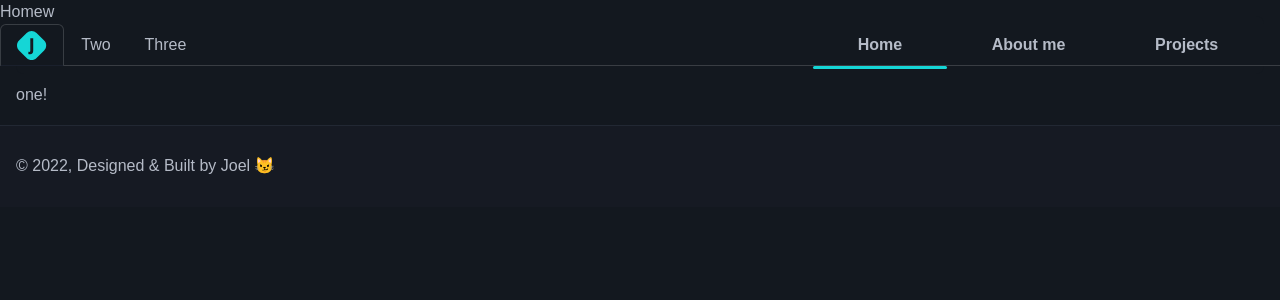
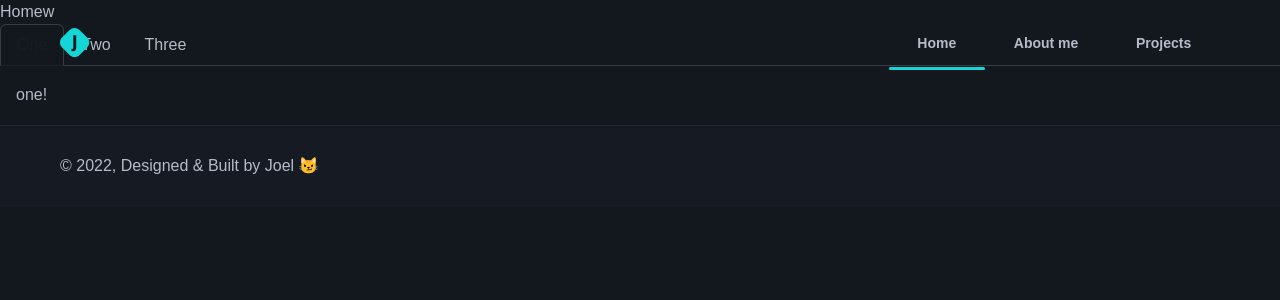
Before and after one commit to Ryusse/portfolio-nextjs, a Next.js app: page / in a window 1280 px wide. Shown: the top 300 px of the page. Built offline with nearby package versions, Linux system fonts and the light colour scheme; some icons are missing.

Commit message:
fixed layout header and container

```diff
--- a/pages/about/index.tsx
+++ b/pages/about/index.tsx
@@ -36,7 +36,7 @@ const About: NextPage = () => {
         left="50%"
         transform="translateX(-50%)"
       >
-        <Layout columns={2} containerStyles={{ padding: { base: 0, lg: 4 } }}>
+        <Layout columns={2} containerStyles={{ paddingX: 0 }}>
           <AboutSidebar />
           <AboutContent />
         </Layout>
--- a/shared/elements/molecules/AboutProfileMobile/index.tsx
+++ b/shared/elements/molecules/AboutProfileMobile/index.tsx
@@ -1,7 +1,8 @@
-import { Box, Text } from '@chakra-ui/react';
+import { Box, HStack, Text } from '@chakra-ui/react';
 import Image from 'next/image';
 
 import ProfileImage from '../../../../public/jpg/hero.jpg';
+import { StyledLocationIcon } from '@/elements/organisms/AboutSidebar/styles';
 
 export const AboutProfileMobile = () => {
   return (
@@ -76,6 +77,10 @@ export const AboutProfileMobile = () => {
           >
             Frontend developer
           </Text>
+          <HStack marginTop="10px" spacing="10px">
+            <StyledLocationIcon />
+            <Text textStyle="textParagraph02">Lima, Perú</Text>
+          </HStack>
         </Box>
       </Box>
     </Box>
--- a/shared/elements/molecules/AboutSkills/index.tsx
+++ b/shared/elements/molecules/AboutSkills/index.tsx
@@ -1,4 +1,12 @@
-import { Badge, Box, HStack, Text, Tooltip, VStack } from '@chakra-ui/react';
+import {
+  Badge,
+  Box,
+  Heading,
+  HStack,
+  Text,
+  Tooltip,
+  VStack,
+} from '@chakra-ui/react';
 
 import { softSkills, techStack, tools } from '@/data/profile';
 import { TooltipLabel } from '@/elements/atoms/TooltipLabel';
@@ -8,13 +16,32 @@ import {
   StyledLinkedin,
 } from '@/elements/organisms/AboutSidebar/styles';
 
-export const AboutSkills = () => {
+interface Props {
+  containerStyles?: any;
+}
+
+export const AboutSkills = ({ containerStyles }: Props) => {
   return (
-    <Box>
+    <Box sx={containerStyles}>
+      <Heading
+        as="h2"
+        textStyle={{ base: 'subheading01', lg: 'heading04' }}
+        size="1px"
+        marginBottom={{ base: '2rem', lg: '3.4rem' }}
+        textAlign="center"
+        color="gray.300"
+        display={{ lg: 'none' }}
+      >
+        My skills
+      </Heading>
       <VStack alignItems="start" spacing="2.375rem">
         {techStack && techStack?.length > 0 && (
           <Box>
-            <Text textStyle="subheading03" color="gray.300" fontWeight="600">
+            <Text
+              textStyle={{ base: 'textParagraph01', lg: 'subheading03' }}
+              color="gray.300"
+              fontWeight="600"
+            >
               Tech Stack
             </Text>
             <HStack
@@ -32,7 +59,11 @@ export const AboutSkills = () => {
           </Box>
         )}
         <Box>
-          <Text textStyle="subheading03" color="gray.300">
+          <Text
+            textStyle={{ base: 'textParagraph01', lg: 'subheading03' }}
+            color="gray.300"
+            fontWeight="600"
+          >
             Tools
           </Text>
           <HStack
@@ -50,7 +81,11 @@ export const AboutSkills = () => {
         </Box>
 
         <Box>
-          <Text textStyle="subheading03" color="gray.300">
+          <Text
+            textStyle={{ base: 'textParagraph01', lg: 'subheading03' }}
+            color="gray.300"
+            fontWeight="600"
+          >
             Soft Skills
           </Text>
           <HStack
@@ -68,7 +103,11 @@ export const AboutSkills = () => {
         </Box>
 
         <Box>
-          <Text textStyle="subheading03" color="gray.300">
+          <Text
+            textStyle={{ base: 'textParagraph01', lg: 'subheading03' }}
+            color="gray.300"
+            fontWeight="600"
+          >
             Contact
           </Text>
           <HStack flexWrap="wrap" spacing={0} gap="1.25rem" marginTop="1.25rem">
--- a/shared/elements/organisms/AboutContent/index.tsx
+++ b/shared/elements/organisms/AboutContent/index.tsx
@@ -1,21 +1,37 @@
 import { Divider, VStack } from '@chakra-ui/react';
 
-import { AboutDescription, AboutWorkExperience } from '@/elements/molecules';
+import {
+  AboutDescription,
+  AboutSkills,
+  AboutWorkExperience,
+} from '@/elements/molecules';
 import { Container } from '@/elements/organisms';
 
 export const AboutContent = () => {
   return (
     <Container
       sx={{
-        paddingTop: { base: 6, md: '1.875rem' },
+        paddingY: { base: 6, md: '1.875rem' },
         borderTopRadius: { base: '35px', lg: '0.625rem' },
         borderBottomRadius: { base: 0, lg: '0.625rem' },
+        borderWidth: { base: 0, lg: 1 },
       }}
     >
       <VStack spacing={{ base: '2rem', lg: '4rem' }}>
         <AboutDescription />
         <Divider variant="base" />
         <AboutWorkExperience />
+        <Divider
+          variant="base"
+          sx={{
+            display: { base: 'block', lg: 'none' },
+          }}
+        />
+        <AboutSkills
+          containerStyles={{
+            display: { base: 'block', lg: 'none' },
+          }}
+        />
       </VStack>
     </Container>
   );
--- a/shared/elements/organisms/Container/index.tsx
+++ b/shared/elements/organisms/Container/index.tsx
@@ -11,7 +11,7 @@ export const Container = ({ sx, children }: Props) => {
   return (
     <Box
       sx={sx}
-      border="1px"
+      borderWidth="1px"
       borderColor="blue.200"
       width="100%"
       padding={{ base: '1rem', md: '1.875rem' }}
--- a/shared/elements/organisms/Header/index.tsx
+++ b/shared/elements/organisms/Header/index.tsx
@@ -1,6 +1,13 @@
 import { useEffect, useState } from 'react';
 
-import { Box, chakra, HStack, ListItem, UnorderedList } from '@chakra-ui/react';
+import {
+  Box,
+  chakra,
+  HStack,
+  ListItem,
+  Text,
+  UnorderedList,
+} from '@chakra-ui/react';
 import { Menu, Remixicon } from '@emotion-icons/remix-fill';
 import { isValidMotionProp, motion } from 'framer-motion';
 import Link from 'next/link';
@@ -9,6 +16,10 @@ import { useRouter } from 'next/router';
 import { Layout } from '@/elements/organisms';
 import { useScrollPosition } from '@/hooks';
 import { CustomRoutesDefault } from '@/utils';
+
+import Image from 'next/image';
+
+import Banner1 from '/public/jpg/hero.jpg';
 
 const links = [
   {
@@ -37,36 +48,29 @@ export const Header = () => {
   const onScroll = useScrollPosition();
 
   useEffect(() => {
-    if (router.asPath !== CustomRoutesDefault.about()) {
-      if (onScroll > 20) {
-        setIsScroll(true);
-      }
+    if (onScroll > 20) {
+      setIsScroll(true);
     } else {
       setIsScroll(false);
     }
-  }, [onScroll, isScroll]);
+  }, [onScroll]);
 
   return (
     <Box
       as="header"
       paddingY="1rem"
-      transition="position 200ms ease-in-out"
-      position={`${isScroll ? 'fixed' : 'absolute'}`}
+      position="fixed"
       width="100%"
       top={0}
       zIndex={11}
+      transition="all 200ms ease-in-out"
+      backdropFilter={`${isScroll ? 'blur(60px)' : 'blur(0px)'}`}
+      backgroundColor={`${isScroll ? 'blueAlpha.500' : 'transparent'}`}
+      borderBottomWidth="1px"
+      borderColor={`${isScroll ? 'blue.200' : 'transparent'}`}
     >
       <Layout>
-        <HStack
-          transition="all 200ms ease-in-out"
-          justifyContent="space-between"
-          backdropFilter={`${isScroll ? 'blur(12.5px)' : 'blur(0px)'}`}
-          backgroundColor={`${isScroll ? 'blueAlpha.700' : 'transparent'}`}
-          borderRadius="0.5rem"
-          margin={0}
-          border="1px"
-          borderColor={`${isScroll ? 'blue.200' : 'transparent'}`}
-        >
+        <HStack margin={0} justifyContent="space-between">
           <Link href="/">
             <svg
               width="30"
@@ -83,13 +87,13 @@ export const Header = () => {
               />
             </svg>
           </Link>
-          <Box as="nav" paddingY="1rem" display={{ base: 'none', lg: 'block' }}>
-            <UnorderedList display="flex" listStyleType="none">
+          <Box as="nav" display={{ base: 'none', lg: 'block' }}>
+            <UnorderedList display="flex" listStyleType="none" padding={0}>
               {links &&
                 links.map((_, i) => (
                   <ListItem key={i}>
                     <Link className="header-link" href={_.url}>
-                      {_.label}
+                      <Text textStyle="textParagraph02">{_.label}</Text>
                       {router.asPath === _?.url && (
                         <ChakraBox
                           className="header-link-indicator"
--- a/shared/elements/organisms/Layout/index.tsx
+++ b/shared/elements/organisms/Layout/index.tsx
@@ -13,7 +13,13 @@ interface Props {
 
 export const Layout = ({ children, columns = 1, containerStyles }: Props) => {
   return (
-    <Container sx={containerStyles} maxW="container.xl">
+    <Container
+      sx={containerStyles}
+      paddingX={{ base: 4, lg: 0 }}
+      marginX="auto"
+      maxW="1312px"
+      width={{ base: '100%', lg: 'calc(100% - 120px)' }}
+    >
       <Grid
         templateColumns={{
           base: '1fr',
@@ -27,3 +33,6 @@ export const Layout = ({ children, columns = 1, containerStyles }: Props) => {
     </Container>
   );
 };
+
+/*
+mx-auto h-full w-full max-w-[1512px] md:w-[calc(100%-5rem)] lg:w-[calc(100%-120px)]*/
--- a/styles/abstracts/colors.ts
+++ b/styles/abstracts/colors.ts
@@ -28,6 +28,7 @@ export const colors = {
   },
 
   blueAlpha: {
+    500: 'rgba(23, 28, 38, 0.5)',
     700: 'rgba(23, 28, 38, 0.7)',
   },
 
--- a/styles/utils/custom.ts
+++ b/styles/utils/custom.ts
@@ -25,9 +25,10 @@ export const GlobalStyles = css`
 
   .header-link {
     position: relative;
-    padding-inline: 2.8rem;
-    padding-block: 1rem;
+    padding-inline: 1.8rem;
+    padding-block: 0.8rem;
     font-weight: 600;
+    display: block;
   }
 `;
 
```
